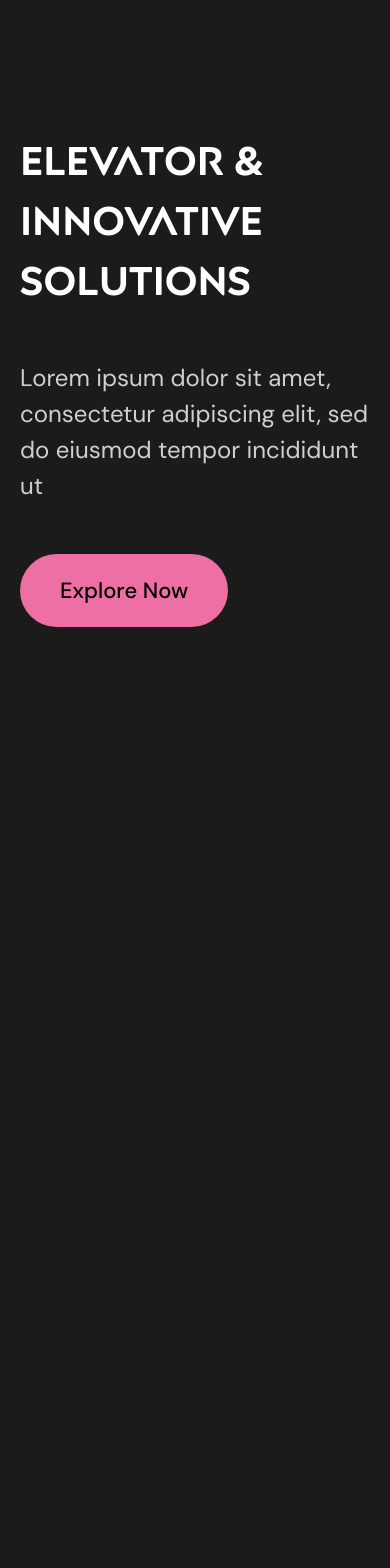
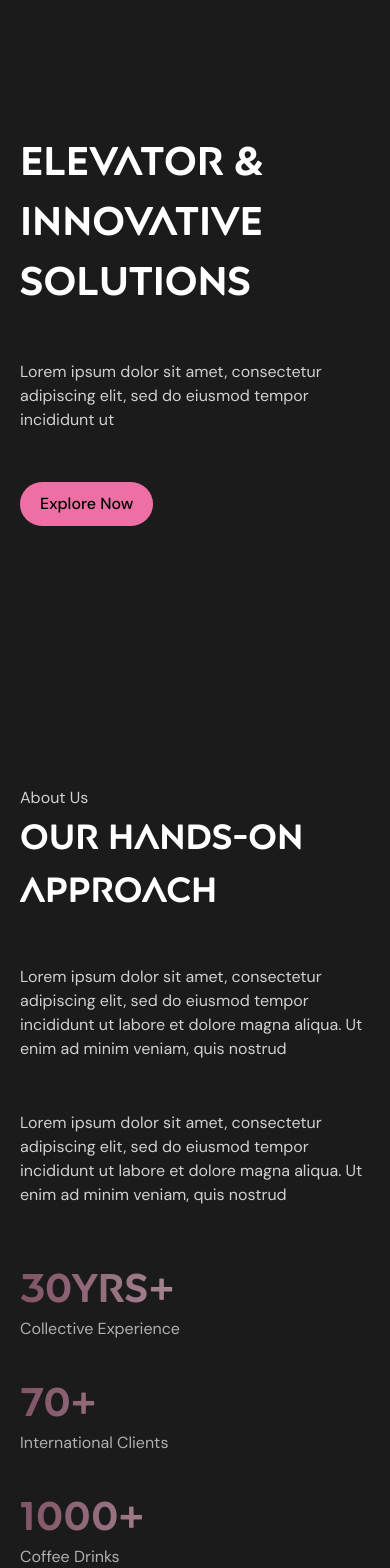
Before and after one commit to MugenDAOAdvisors/mugendaoadvisors.github.io, a Next.js app: page / in a window 390 px wide. Shown: the top 1568 px of the page. Before the commit the page ends 844 px from the top, so only its background shows below. Built offline with nearby package versions, Linux system fonts and the light colour scheme.

Commit message:
Start Responsive

```diff
--- a/components/About.tsx
+++ b/components/About.tsx
@@ -5,11 +5,11 @@ export default function About(){
                 <p>About Us</p>
                 <h2>Our hands-on approach</h2>
             </div>
-            <div className="flex space-x-[100px]">
-                <p className="w-1/2">Lorem ipsum dolor sit amet, consectetur adipiscing elit, sed do eiusmod tempor incididunt ut labore et dolore magna aliqua. Ut enim ad minim veniam, quis nostrud</p>
-                <p className="w-1/2">Lorem ipsum dolor sit amet, consectetur adipiscing elit, sed do eiusmod tempor incididunt ut labore et dolore magna aliqua. Ut enim ad minim veniam, quis nostrud</p>
+            <div className="flex flex-col xl:flex-row gap-[50px]">
+                <p className="xl:w-1/2">Lorem ipsum dolor sit amet, consectetur adipiscing elit, sed do eiusmod tempor incididunt ut labore et dolore magna aliqua. Ut enim ad minim veniam, quis nostrud</p>
+                <p className="xl:w-1/2">Lorem ipsum dolor sit amet, consectetur adipiscing elit, sed do eiusmod tempor incididunt ut labore et dolore magna aliqua. Ut enim ad minim veniam, quis nostrud</p>
             </div>
-            <div className="flex space-x-[200px]">
+            <div className="flex flex-col md:flex-row md:justify-between 2xl:justify-start 2xl:gap-[60px] gap-[30px]">
                 <div>
                     <h1 className="bg-clip-text text-transparent bg-gradient-to-r from-[#673147] from-[-30%] to-[#FFFFFF] to-[150%]">30yrs+</h1>
                     <p className="text-[#B0B0B0]">Collective Experience</p>
--- a/components/Home.tsx
+++ b/components/Home.tsx
@@ -5,7 +5,7 @@ export default function Home(){
             <h1 className="2xl:w-2/3">Elevator & innovative solutions</h1>
             <p className="lg:w-[65%] 2xl:w-[35%]">Lorem ipsum dolor sit amet, consectetur adipiscing elit, sed do eiusmod tempor incididunt ut</p>
             <div className="flex">
-            <p className="text-black text-[22px] font-medium py-[20px] px-[40px] bg-[#EE6FA3] rounded-full">Explore Now</p>
+            <p className="text-black text-[16px] lg:text-[22px] font-medium lg:py-[20px] lg:px-[40px] py-[10px] px-[20px] bg-[#EE6FA3] rounded-full">Explore Now</p>
             </div>
         </div>
         <img src="/mugen_cherry.png" className="absolute 2xl:top-0 top-20 right-0 w-[30%] hidden lg:block"></img>
--- a/components/Services.tsx
+++ b/components/Services.tsx
@@ -1,13 +1,13 @@
 export default function Services(){
     return(
         <div>
-        <div className="bg-[#252525] rounded-[40px] p-[100px]">
+        <div className="bg-[#252525] rounded-[40px] 2xl:p-[100px] p-[20px]">
             <p>Services</p>
-            <div className="flex">
+            <div className="flex flex-col 2xl:flex-row gap-[50px]">
                 <h2>Our complete range of DAO services</h2>
                 <p className="text-[#D8CBCB]">You will get an experience team that can cover all your needs in a one-stop solution to take care of all your needs.</p>
             </div>
-            <div className="flex space-x-[130px] mt-[90px]">
+            <div className="flex flex-col lg:flex-row mt-[90px] gap-[50px]">
                 <div className="bg-[#673147] h-[350px] py-[50px] px-[25px] flex flex-col rounded-[30px] text-center space-y-[50px]">
                     <p className="font-bold text-[28px]">Consulting</p>
                     <p className="text-[#8C8C8C] text-[18px]">You will get an experience team that can cover all your needs in a one-stop solution to take care of all your needs.</p>
@@ -23,7 +23,7 @@ export default function Services(){
             </div>
         </div>
             <div className="flex justify-center mt-[90px]">
-                <p className="px-[110px] py-[20px] bg-[#EE6FA3] rounded-full">View All Now</p>
+                <p className="lg:px-[110px] lg:py-[20px] py-[10px] px-[20px] bg-[#EE6FA3] rounded-full text-black">View All Now</p>
             </div>
         </div>
     )
--- a/components/WhyMugen.tsx
+++ b/components/WhyMugen.tsx
@@ -2,11 +2,11 @@ export default function WhyMugen(){
     return(
         <div>
             <p>Why Mugen</p>
-            <div className="flex">
+            <div className="flex flex-col 2xl:flex-row gap-[50px]">
                 <h2>Consistently delivering unmatched experiences</h2>
                 <p className="text-[#D8CBCB]">Lorem ipsum dolor sit amet, consectetur adipiscing elit, sed do eiusmod tempor. Lorem ipsum dolor sit amet, consectetur</p>
             </div>
-            <div className="flex space-x-[130px] mt-[90px]">
+            <div className="flex flex-col lg:flex-row mt-[90px] gap-[50px]">
                 <div className="bg-gradient-to-b from-[#673147] to-[#EE6FA3] to-[300%] h-[350px] py-[50px] px-[25px] flex flex-col rounded-[30px] text-center space-y-[50px]">
                     <h2 className="font-bold text-[30px]">EXPERIENCED.</h2>
                     <p className="text-[#FFFFFF] text-[18px]">Lorem ipsum dolor sit amet, consectetur adipiscing elit, sed do eiusmod tempor. Lorem ipsum dolor sit amet, consectetur adipiscing elit, sed do eiusmod tempor</p>
@@ -21,7 +21,7 @@ export default function WhyMugen(){
                 </div>
             </div>
             <div className="flex justify-center mt-[90px]">
-                <p className="px-[110px] py-[20px] bg-[#EE6FA3] rounded-full">View All Now</p>
+                <p className="lg:px-[110px] lg:py-[20px] py-[10px] px-[20px] bg-[#EE6FA3] rounded-full text-black">View All Now</p>
             </div>
         </div>
     )
--- a/pages/index.tsx
+++ b/pages/index.tsx
@@ -11,22 +11,22 @@ export default function Index() {
   return (
    <div>
       {/* <Navbar></Navbar> */}
-    <section className=" px-[20px] lg:pr-0 lg:pl-[130px] mt-[130px]">
+    <section className=" px-[20px] lg:pr-0 2xl:pl-[130px] lg:pl-[50px] mt-[130px]">
       <Home></Home>
     </section>
-{/*     <section className="px-[130px] mt-[260px]">
+   <section className="px-[20px] 2xl:px-[130px] lg:px-[50px] mt-[260px]">
       <About></About>
     </section>
-    <section className="px-[130px] mt-[175px]">
+     <section className="2xl:px-[130px] lg:px-[50px] mt-[175px]">
       <Services></Services>
     </section>
-    <section className="px-[130px] mt-[150px]">
+   <section className="2xl:px-[130px] lg:px-[50px] px-[20px] mt-[150px]">
       <WhyMugen></WhyMugen>
     </section>
-    <section className="mt-[200px]">
+      <section className="mt-[200px]">
       <Partners></Partners>
     </section>
-    <section className="px-[130px] mt-[200px]">
+    {/* <section className="px-[130px] mt-[200px]">
       <Optimize></Optimize>
     </section>
     <Footer></Footer> */}
--- a/styles/globals.css
+++ b/styles/globals.css
@@ -22,7 +22,7 @@ body{
 
 p{
   font-family: "DM Sans", sans-serif;
-  font-size:24px;
+  font-size:16px;
   color: #D0D0D0;
 }
 
@@ -35,7 +35,7 @@ h1{
 
 h2{
   font-family:"Posterama", sans-serif;
-  font-size:55px;
+  font-size:35px;
   text-transform: uppercase;
   color:white;
 }
@@ -46,6 +46,38 @@ h3{
   color: white;
   font-weight: bold;
 }
+
+
+@media (min-width: 768px){
+  h1{
+    font-size:60px;
+  }
+  h2{
+    font-size: 40px;
+  }
+  p{
+    font-size: 20px;
+  }
+}
+
+@media (min-width: 1024px){
+  h1{
+    font-size:60px;
+  }
+  h2{
+    font-size: 55px;
+  }
+  p{
+    font-size: 24px;
+  }
+}
+
+@media (min-width: 1536px){
+  h1{
+    font-size:76px;
+  }
+}
+
 
 .underlinedGradientText{
   text-decoration: underline;
@@ -92,23 +124,3 @@ label{
 
   color:white!important;
 }
-
-
-
-@media (min-width: 768px){
-  h1{
-    font-size:60px;
-  }
-}
-
-@media (min-width: 1024px){
-  h1{
-    font-size:60px;
-  }
-}
-
-@media (min-width: 1536px){
-  h1{
-    font-size:76px;
-  }
-}
```
